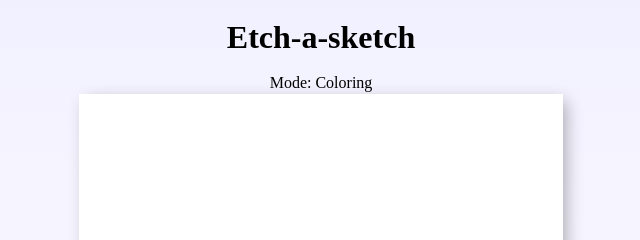
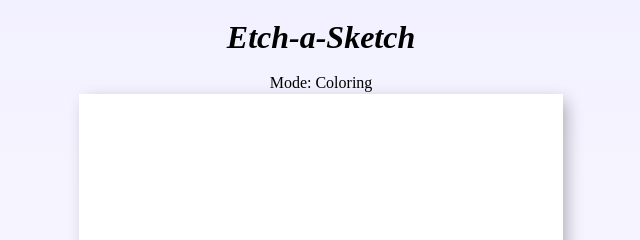
Before and after one commit to Wattima/etch-a-sketch, a plain HTML site: page index.html in a window 1280 px wide. Shown: the top 240 px of the page, 319-959 px from the left. Drawn offline with Linux system fonts and the light colour scheme.

Commit message:
added styling to header

```diff
--- a/index.html
+++ b/index.html
@@ -10,7 +10,7 @@
   </head>
   <body>
     <div class="flex-container">
-      <div class="title"><h1>Etch-a-sketch</h1></div>
+      <div class="title"><h1>Etch-a-Sketch</h1></div>
       <div class="mode">Mode: Coloring</div>
       <div class="content">
         <div class="board"></div>
--- a/style.css
+++ b/style.css
@@ -31,6 +31,8 @@
   .title {
     display: flex;
     justify-content: center;
+    font-style: italic;
+    font-family: "Playfair Display","Bookman",serif;
   }
   .buttons {
     margin-top: 10px;
```
